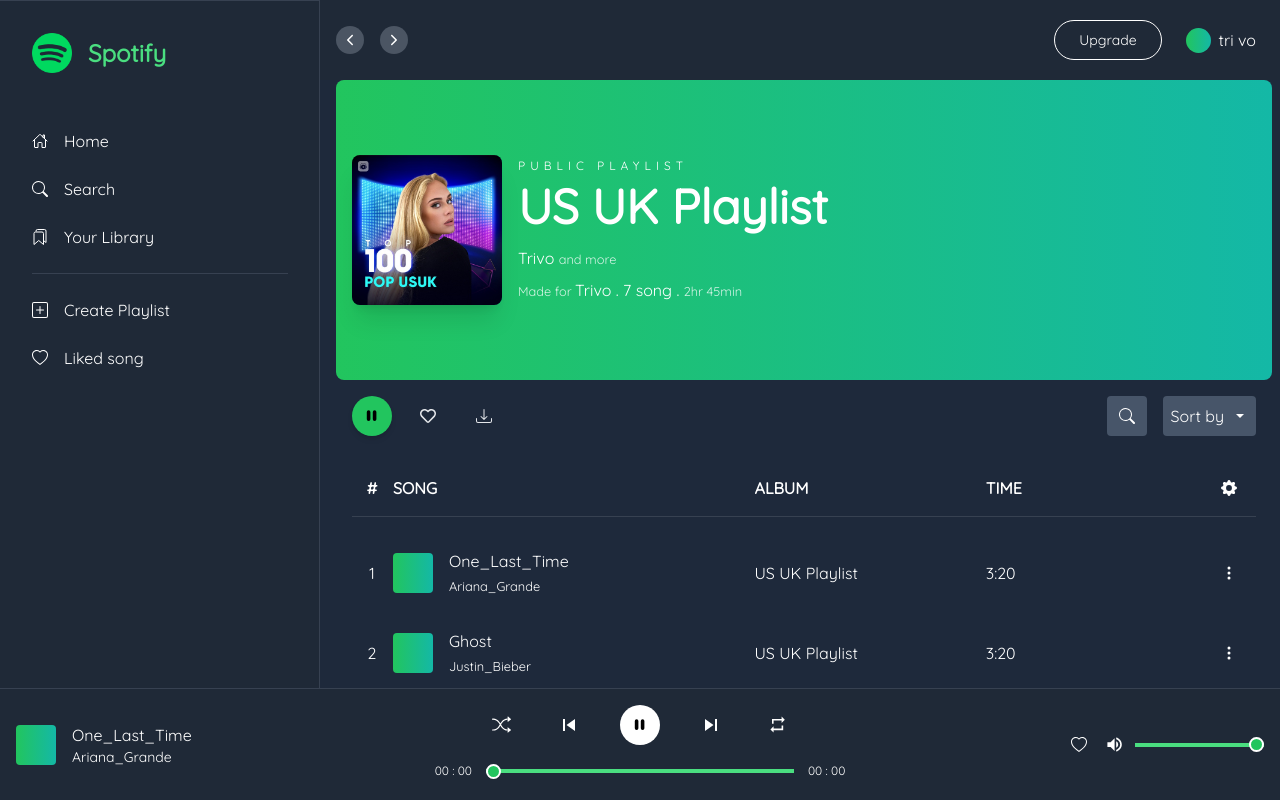
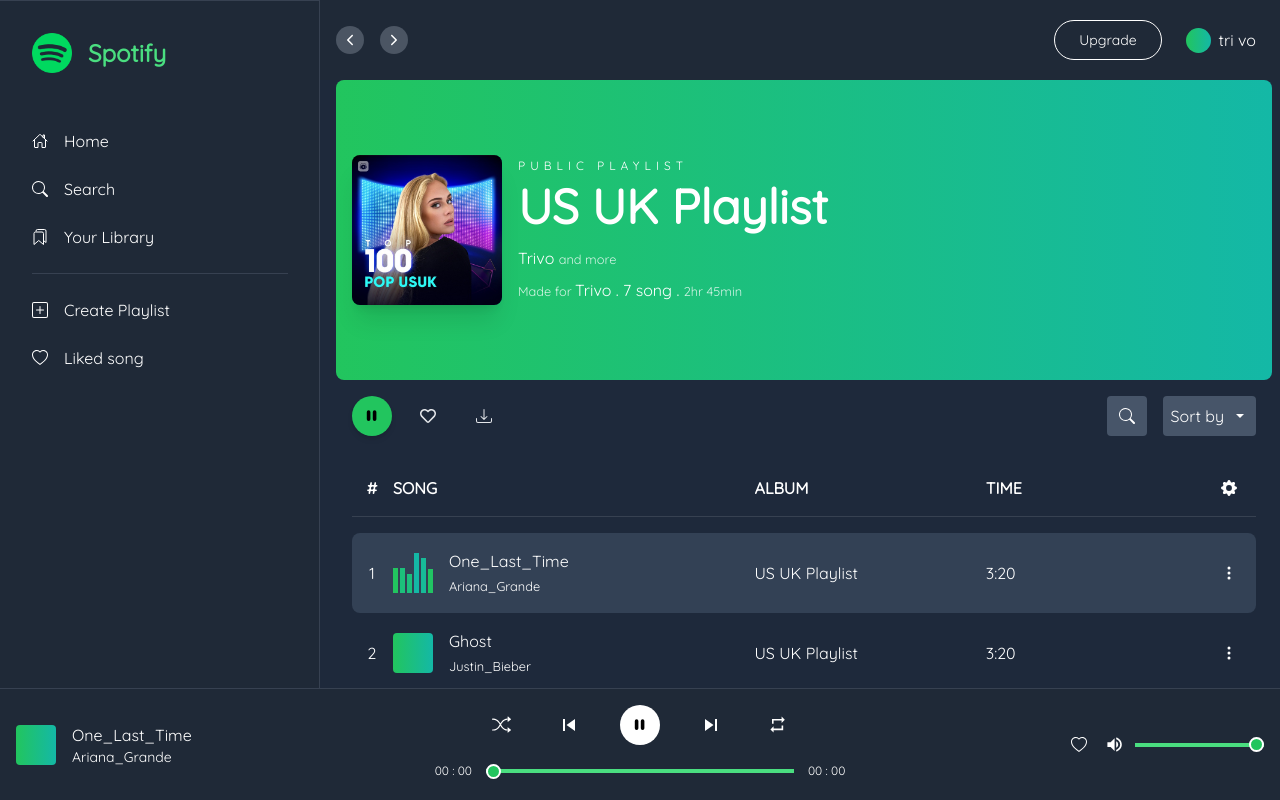
Before and after one commit to minhtrithcb/spotify, a React (Create React App) app: page /album/1 in a window 1280 px wide. Both pictures are taken after a click on the element 372 px from the left and 416 px from the top of the page. Built offline with nearby package versions, Linux system fonts and the light colour scheme.

Commit message:
update slice music, add active song on list,add enter when search to play, follow postion when search

```diff
--- a/src/components/Music/AlbumItem.js
+++ b/src/components/Music/AlbumItem.js
@@ -1,8 +1,22 @@
 import React from 'react'
 import { FaPlay } from 'react-icons/fa'
+import { useDispatch } from 'react-redux'
 import { Link } from 'react-router-dom'
+import { setMusic } from '../../redux/slice/musicSlide'
 
-const AlbumItem = ({ data: { id, artists, album, thumbnail } }) => {
+const AlbumItem = ({ data: { id, artists, album, thumbnail, playList } }) => {
+	const dispatch = useDispatch()
+
+	const handlePlayAlbum = () => {
+		dispatch(
+			setMusic({
+				albumPlayList: playList,
+				currentSong: playList[0],
+				indexSong: 0,
+			})
+		)
+	}
+
 	return (
 		<li
 			className='h-[210px] bg-slate-700 text-white rounded-md p-2
@@ -20,11 +34,11 @@
 			</Link>
 			{artists.map((a) => a)}
 
-			<Link to={`/album/${id}`}>
 			<span
 				onContextMenu={(e) => {
 					e.preventDefault()
 				}}
+				onClick={handlePlayAlbum}
 				className='absolute w-10 h-10 bg-green-500 flex items-center justify-center
                     rounded-full right-4 duration-300 bottom-16 opacity-0 text-black shadow-md
                     group-hover:opacity-100
@@ -32,7 +46,6 @@
 			>
 				<FaPlay />
 			</span>
-			</Link>
 			<span></span>
 		</li>
 	)
--- a/src/components/Music/AlbumList.js
+++ b/src/components/Music/AlbumList.js
@@ -1,13 +1,17 @@
-import React, { useRef } from 'react'
+import React, { useEffect, useRef } from 'react'
 import Dropdown, { DropdownItem } from '../common/Dropdown'
 import { BsThreeDotsVertical, BsFillGearFill } from 'react-icons/bs'
 import { useDispatch, useSelector } from 'react-redux'
 import { setMusic } from '../../redux/slice/musicSlide'
+import Wave from '../common/Wave'
 
 const AlbumList = () => {
-	const { albumInfo, searchPlayList } = useSelector((state) => state.music)
+	const { albumInfo, searchPlayList, currentSong, isPlaying } = useSelector(
+		(state) => state.music
+	)
 	const dispatch = useDispatch()
 	const tbodyRef = useRef(null)
+	const foundSongRef = useRef(null)
 
 	// User chose song in album set playList & index Song
 	const handleChoseMusic = (music, index) => {
@@ -36,6 +40,13 @@
 			element.classList.remove('bg-slate-700')
 		}
 	}
+
+	// trigger scroll every searchPlayList change
+	useEffect(() => {
+		if (foundSongRef.current) {
+			foundSongRef.current.scrollIntoView({ behavior: 'smooth' })
+		}
+	}, [searchPlayList])
 
 	return (
 		<div className='w-full md:p-4'>
@@ -66,19 +77,33 @@
 										searchPlayList?.find((i) =>
 											i.title.includes(music.title)
 										)
-										? ' bg-slate-700'
+											? ' bg-teal-600'
 											: null
 									}
+								${currentSong?.title === music.title ? 'bg-slate-700' : ''}
 							`}
+							ref={
+								searchPlayList[0]?.title === music.title
+									? foundSongRef
+									: null
+							}
 							key={index}
 							onClick={() => handleChoseMusic(music, index)}
 						>
+							{/* // id is not unique so use title  */}
 							<td className='w-12 text-center rounded-l-lg'>
 								{index + 1}
 							</td>
 							<td className='py-4'>
 								<div className='flex items-center'>
+									{currentSong?.title === music.title &&
+									isPlaying ? (
+										<div className='w-10 h-10 flex mr-4'>
+											<Wave />
+										</div>
+									) : (
 										<div className='hidden rounded lg:block mr-4 bg-gradient-to-r from-green-500 to-teal-500 w-10 h-10'></div>
+									)}
 									<div>
 										<p
 											className='whitespace-nxowrap'
@@ -95,7 +120,7 @@
 									</div>
 								</div>
 							</td>
-							<td className='opacity-0 sm:opacity-100 '>
+							<td className='opacity-0 sm:opacity-100'>
 								{albumInfo?.album}
 							</td>
 							<td>3:20</td>
--- a/src/components/Music/AlbumPlayer.js
+++ b/src/components/Music/AlbumPlayer.js
@@ -20,6 +20,7 @@
 const AlbumPlayer = () => {
 	const [isOpenSearch, setIsOpenSearch] = useState(false)
 	const inputRef = useRef(null)
+	const dispatch = useDispatch()
 	const {
 		albumInfo,
 		isPlaying,
@@ -27,14 +28,16 @@
 		togglePlay,
 		currentSong,
 		albumPlayList,
+		searchPlayList,
 	} = useSelector((state) => state.music)
 	const [searchInput, setSearchInput] = useState('')
+
+	// Click outsite search box
 	useOutsite(inputRef, () => {
 		setSearchInput('')
 		if (searchInput !== '') dispatch(setSearchPlayList([]))
 		setIsOpenSearch(false)
 	})
-	const dispatch = useDispatch()
 
 	// Toggle isPlay & if it play show pause button and otherwise ...
 	const playSong = () => {
@@ -68,17 +71,47 @@
 	const checkIsPlayingOnAlbum = () => {
 		return isPlaying && currentSong?.albumId + '' === albumInfo.id
 	}
+	const typingTimer = useRef(null)
+
 	// Handle Higtlight Search
 	const handleChageInput = (e) => {
 		const value = e.target.value
 		setSearchInput(value)
 		if (value !== '') {
-			const searchFound = albumInfo?.playList.filter((song) => {
-				return song.title.toLowerCase().includes(value.toLowerCase())
-			})
-			dispatch(setSearchPlayList(searchFound))
+			if (typingTimer.current) clearTimeout(typingTimer.current)
+			typingTimer.current = setTimeout(() => {
+				const searchFound = albumInfo?.playList.filter((song) => {
+					return song.title
+						.toLowerCase()
+						.includes(value.toLowerCase())
+				})
+				dispatch(setSearchPlayList(searchFound))
+			}, 700)
 		} else {
 			dispatch(setSearchPlayList([]))
+		}
+	}
+	// Handle Keydown enter
+	const handleKeyDown = (e) => {
+		if (e.keyCode === 13) {
+			const found = searchPlayList?.filter((i) =>
+				i.title.toLowerCase().includes(searchInput.toLowerCase())
+			)
+			const selectedSong = found[0]
+			const indexSong = albumInfo?.playList.findIndex((song) => {
+				return song === selectedSong
+			})
+			if (indexSong !== -1) {
+				dispatch(
+					setMusic({
+						albumPlayList: albumInfo?.playList,
+						currentSong: albumInfo?.playList[indexSong],
+						indexSong: indexSong,
+					})
+				)
+				setSearchInput('')
+				dispatch(setSearchPlayList([]))
+			}
 		}
 	}
 
@@ -131,6 +164,7 @@
 						ref={inputRef}
 						onChange={handleChageInput}
 						value={searchInput}
+						onKeyDown={handleKeyDown}
 						placeholder='Search playlist'
 						className={`pl-10 h-10 duration-300 outline-none transition-all
 						bg-slate-600 rounded text-white ${isOpenSearch ? 'w-full' : 'w-[0%] '}`}
--- a/src/components/Music/MusicPlayer.js
+++ b/src/components/Music/MusicPlayer.js
@@ -14,20 +14,29 @@
 } from 'react-icons/md'
 import { useDispatch, useSelector } from 'react-redux'
 import { subString } from '../../helper/helper'
-import { setIsPlaying, setMusic } from '../../redux/slice/musicSlide'
+import {
+	setIsLoop,
+	setIsPlaying,
+	setMusic,
+	setIsMute,
+} from '../../redux/slice/musicSlide'
 
 const MusicPlayer = () => {
 	const dispatch = useDispatch()
 	const progessBarRef = useRef(null)
 	const audioRef = useRef(null)
 	const volumeRef = useRef(null)
-	const [loop, setLoop] = useState(false)
-	const [mute, setMute] = useState(false)
 	const [songRemaining, setSongRemaining] = useState('00 : 00')
 	const [songDuration, setSongDuration] = useState('00 : 00')
-	const { albumPlayList, indexSong, isPlaying, currentSong, togglePlay } =
-		useSelector((state) => state.music)
-
+	const {
+		albumPlayList,
+		indexSong,
+		isPlaying,
+		currentSong,
+		togglePlay,
+		isMute,
+		isLoop,
+	} = useSelector((state) => state.music)
 	// Force play
 	const forcePlay = useCallback(() => {
 		dispatch(setIsPlaying(true))
@@ -166,8 +175,8 @@
 	}
 	// Loop single song
 	const handleLoopSong = (e) => {
-		setLoop((prev) => !prev)
-		if (audioRef.current && !loop) {
+		dispatch(setIsLoop(!isLoop))
+		if (audioRef.current && !isLoop) {
 			audioRef.current.loop = true
 		} else {
 			audioRef.current.loop = false
@@ -177,10 +186,10 @@
 	// Mute song
 	const handleMute = () => {
 		let volume
-		!mute ? (volume = 0) : (volume = 1)
+		!isMute ? (volume = 0) : (volume = 1)
 		audioRef.current.volume = volume
 		volumeRef.current.value = volume * 100
-		setMute((prev) => !prev)
+		dispatch(setIsMute(!isMute))
 	}
 
 	return (
@@ -263,7 +272,7 @@
 					<span
 						onClick={handleLoopSong}
 						className={`w-8 h-8 rounded-full  text-white cursor-pointer ${
-							loop ? 'bg-green-500' : 'bg-transparent'
+							isLoop ? 'bg-green-500' : 'bg-transparent'
 						}
                         hover:bg-green-500 transition-all flex items-center justify-center `}
 					>
@@ -294,7 +303,7 @@
 					className='w-10 h-10 flex justify-center items-center cursor-pointer'
 					onClick={handleMute}
 				>
-					{!mute ? (
+					{!isMute ? (
 						<MdVolumeUp fontSize={'1.2em'} />
 					) : (
 						<MdVolumeOff fontSize={'1.2em'} />
--- /dev/null
+++ b/src/components/common/Wave.js
@@ -0,0 +1,16 @@
+import React from 'react'
+
+const Wave = () => {
+	return (
+		<div id='wave' className='mt-4'>
+			<span></span>
+			<span></span>
+			<span></span>
+			<span></span>
+			<span></span>
+			<span></span>
+		</div>
+	)
+}
+
+export default Wave
--- a/src/index.css
+++ b/src/index.css
@@ -51,3 +51,50 @@
   background-color: #22c55e;
   border: 2px solid white;
 }
+
+#wave{
+  position:relative;
+}
+
+#wave span{
+  width:5px;
+  height: 5px;
+  bottom:0px;
+  position:absolute;
+  background:#22c55e;
+  animation: wave 2s infinite ease;
+}
+
+#wave span:first-child{
+  left:0px;
+  animation-delay:.3s;
+}
+
+#wave span:nth-child(2){
+  left:7px;
+  animation-delay: 1.1s;
+}
+#wave span:nth-child(3){
+  left:14px;
+  animation-delay:.6s;
+}
+#wave span:nth-child(4){
+  left:21px;
+  animation-delay:.8s;
+}
+#wave span:nth-child(5){
+  left:28px;
+  animation-delay:1s;
+}
+#wave span:nth-child(6){
+  left:35px;
+  animation-delay:.4s;
+}
+
+@keyframes wave{
+  0%{height:10px; background:#14b8a6;}
+  30%{height:25px; background:#22c55e;}
+  60%{height:35px; background:#14b8a6;}
+  80%{height:15px; background:#22c55e;}
+  100%{height:40px; background:#14b8a6;}
+}
--- a/src/redux/slice/musicSlide.js
+++ b/src/redux/slice/musicSlide.js
@@ -7,6 +7,8 @@
 	indexSong: 0, // position song in playlist
 	isPlaying: false, // flag to track song is Play
 	togglePlay: false, // flag to toggle song play
+	isLoop: false, // state loop
+	isMute: false, // state mute
 	searchPlayList: [], // array contain search on playlist
 }
 
@@ -16,6 +18,12 @@
 	reducers: {
 		setAlbum: (state, action) => {
 			state.albumInfo = action.payload
+		},
+		setIsLoop: (state, action) => {
+			state.isLoop = action.payload
+		},
+		setIsMute: (state, action) => {
+			state.isMute = action.payload
 		},
 		setSearchPlayList: (state, action) => {
 			state.searchPlayList = action.payload
@@ -47,6 +55,8 @@
 	setIndexSong,
 	setIsPlaying,
 	setMusic,
+	setIsLoop,
+	setIsMute,
 	setTogglePlay,
 	setSearchPlayList,
 } = musicSlide.actions
```
Also changed, not shown: 1 other file (tests, documents, lock files or other folders). Lines whose indentation alone changed are shown as unchanged.
